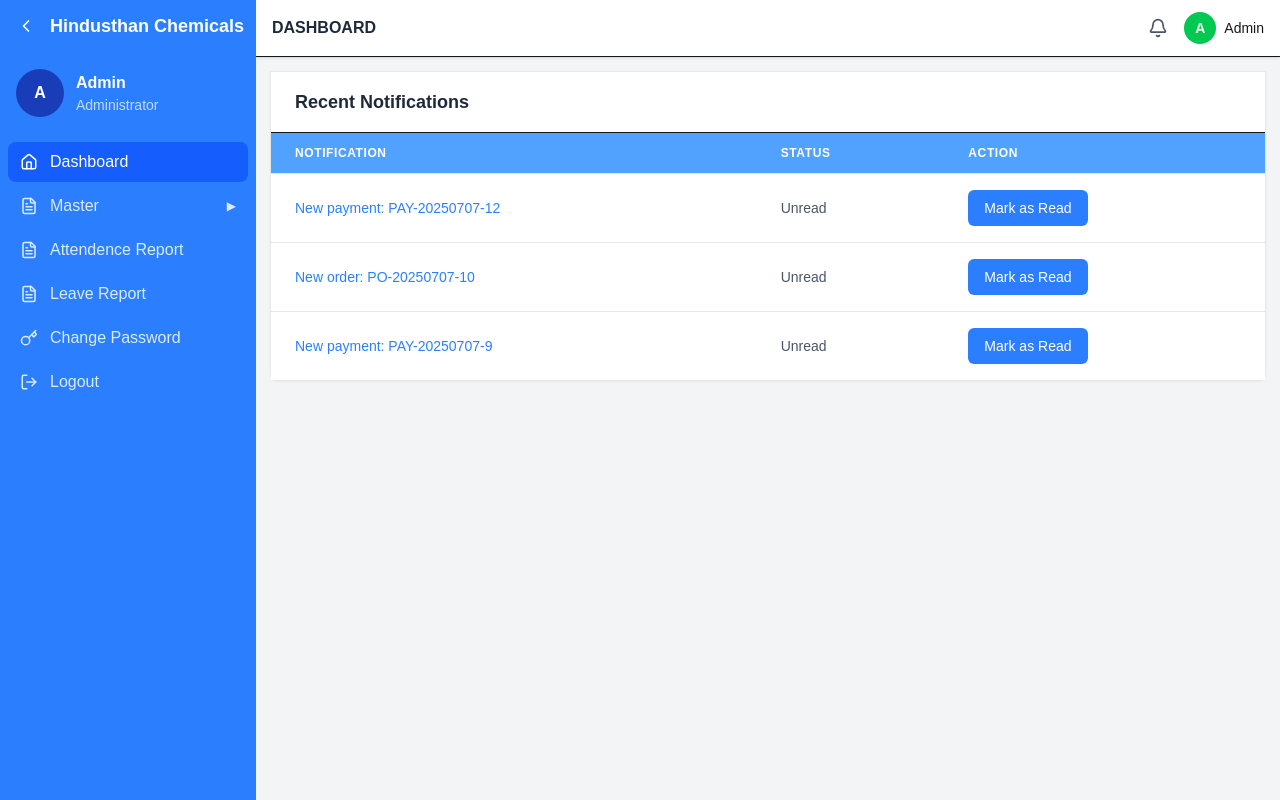
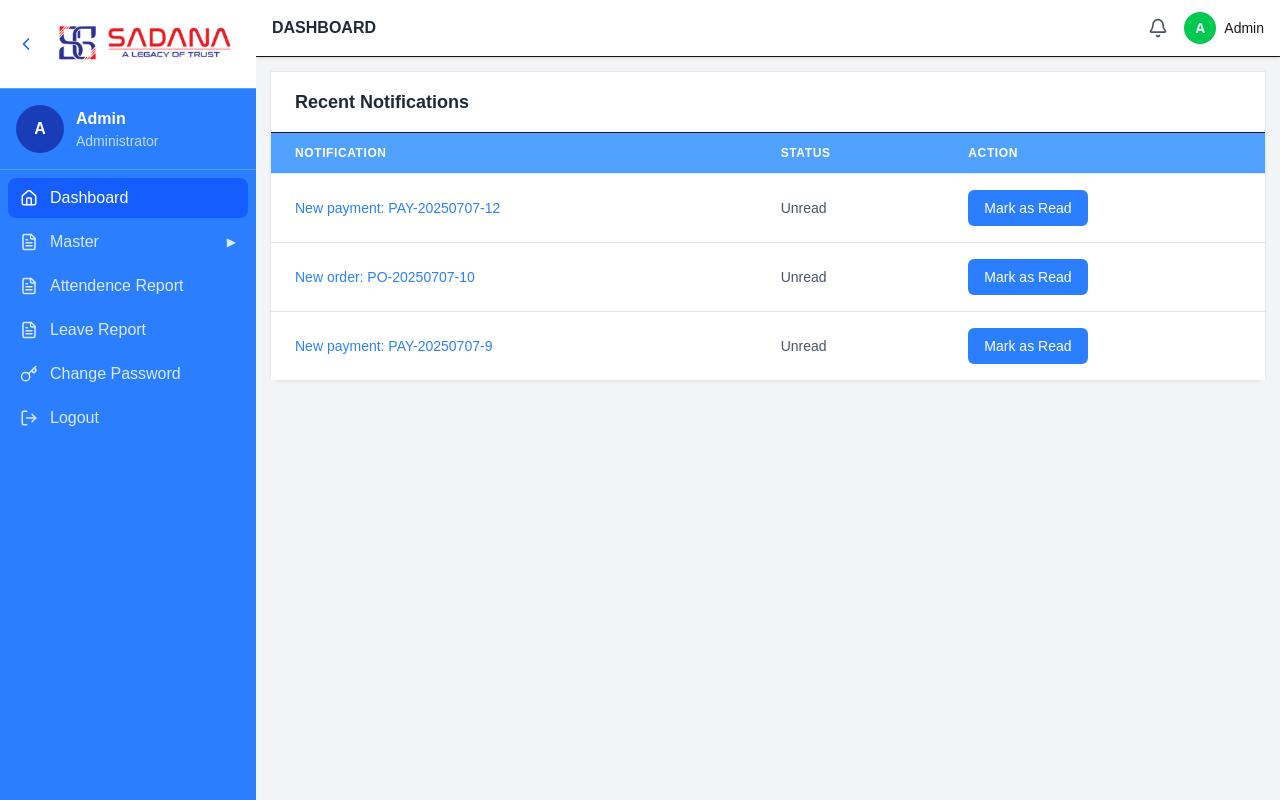
Before and after one commit to Soumyajit1209/proj_skc_1.1, a Next.js app: page / in a window 1280 px wide. Built offline with nearby package versions, Linux system fonts and the light colour scheme.

Commit message:
feat: enhance Sidebar component with logo and improved styling

```diff
--- a/components/Sidebar.jsx
+++ b/components/Sidebar.jsx
@@ -1,6 +1,7 @@
 "use client"
 import React, { useState } from 'react'
 import { Bell, Home, Users, Shield, FileText, CreditCard, LogOut, Menu, X, ChevronLeft, ChevronRight ,Key } from 'lucide-react';
+import Image from 'next/image';
 
 const Sidebar = ({ isOpen, toggleSidebar }) => {
   const [activeItem, setActiveItem] = useState('Dashboard');
@@ -68,62 +69,73 @@ const Sidebar = ({ isOpen, toggleSidebar }) => {
         />
       )}
       {/* Sidebar */}
-      <div className={`fixed left-0 top-0 h-screen ${collapsed ? 'w-16' : 'w-64'} bg-blue-500 transform transition-all duration-300 ease-in-out z-50 overflow-y-auto custom-hide-scrollbar ${
+      <div className={`fixed left-0 top-0 h-screen ${collapsed ? 'w-12 sm:w-16' : 'w-56 sm:w-64'} bg-blue-500 transform transition-all duration-300 ease-in-out z-50 overflow-y-auto custom-hide-scrollbar ${
         isOpen ? 'translate-x-0' : '-translate-x-full'
       } lg:translate-x-0 lg:static lg:z-auto`}>
-        {/* Collapse Button */}
-        <div className="flex items-center justify-between p-3 border-b border-blue-500">
+        {/* Header with Logo */}
+        <div className="flex items-center justify-between p-2 sm:p-3 border-b border-blue-400 bg-white min-h-[60px] sm:min-h-[70px]">
           <button
             onClick={handleCollapse}
-            className="text-white p-1 hover:bg-blue-600 rounded transition-colors"
+            className="text-blue-600 p-1 hover:bg-blue-50 rounded transition-colors flex-shrink-0"
             aria-label={collapsed ? 'Expand sidebar' : 'Collapse sidebar'}
           >
-            {collapsed ? <ChevronRight size={20} /> : <ChevronLeft size={20} />}
+            {collapsed ? <ChevronRight size={16} className="sm:w-5 sm:h-5" /> : <ChevronLeft size={16} className="sm:w-5 sm:h-5" />}
           </button>
           {!collapsed && (
-            <h2 className="text-white font-bold text-lg">Hindusthan Chemicals</h2>
+            <div className="flex-1 flex justify-center px-2">
+              <div className="relative w-full max-w-[200px] h-12 sm:h-14 md:h-16">
+                <Image
+                  src="/logo.png"
+                  alt="SADANA Logo"
+                  fill
+                  className="object-contain"
+                  priority
+                  sizes="(max-width: 640px) 150px, (max-width: 768px) 180px, 200px"
+                />
+              </div>
+            </div>
           )}
           {!collapsed && (
             <button
               onClick={toggleSidebar}
-              className="lg:hidden text-white p-1 hover:bg-blue-500 rounded"
+              className="lg:hidden text-blue-600 p-1 hover:bg-blue-50 rounded flex-shrink-0"
             >
-              <X size={20} />
+              <X size={16} className="sm:w-5 sm:h-5" />
             </button>
           )}
         </div>
 
         {/* User Profile */}
         {!collapsed && (
-          <div className="p-4 border-b border-blue-500">
-            <div className="flex items-center space-x-3">
-              <div className="w-12 h-12 bg-blue-800 rounded-full flex items-center justify-center">
-                <span className="text-white font-bold">A</span>
+          <div className="p-3 sm:p-4 border-b border-blue-400">
+            <div className="flex items-center space-x-2 sm:space-x-3">
+              <div className="w-10 h-10 sm:w-12 sm:h-12 bg-blue-800 rounded-full flex items-center justify-center flex-shrink-0">
+                <span className="text-white font-bold text-sm sm:text-base">A</span>
               </div>
-              <div>
-                <h3 className="text-white font-semibold">Admin</h3>
-                <p className="text-blue-200 text-sm">Administrator</p>
+              <div className="min-w-0 flex-1">
+                <h3 className="text-white font-semibold text-sm sm:text-base truncate">Admin</h3>
+                <p className="text-blue-200 text-xs sm:text-sm truncate">Administrator</p>
               </div>
             </div>
           </div>
         )}
 
         {/* Navigation */}
-        <nav className="p-2">
+        <nav className="p-1 sm:p-2">
           {menuItems.map((item) => (
             <div key={item.label} className="mb-1">
               <button
                 onClick={() => handleItemClick(item)}
-                className={`w-full flex items-center space-x-3 px-3 py-2 rounded-lg text-left transition-colors ${
+                className={`w-full flex items-center space-x-2 sm:space-x-3 px-2 sm:px-3 py-2 rounded-lg text-left transition-colors ${
                   activeItem === item.label
                     ? 'bg-blue-600 text-white'
                     : 'text-blue-100 hover:bg-blue-400'
                 } ${collapsed ? 'justify-center px-0' : ''}`}
               >
-                <item.icon size={18} />
-                {!collapsed && <span className="flex-1">{item.label}</span>}
+                <item.icon size={16} className="sm:w-[18px] sm:h-[18px] flex-shrink-0" />
+                {!collapsed && <span className="flex-1 text-sm sm:text-base truncate">{item.label}</span>}
                 {item.hasSubmenu && !collapsed && (
-                  <span className={`text-xs transition-transform ${
+                  <span className={`text-xs transition-transform flex-shrink-0 ${
                     expandedItem === item.label ? 'rotate-90' : ''
                   }`}>
                     ▶
@@ -132,12 +144,12 @@ const Sidebar = ({ isOpen, toggleSidebar }) => {
               </button>
               {/* Submenu */}
               {item.hasSubmenu && expandedItem === item.label && !collapsed && (
-                <div className="ml-4 mt-1 space-y-1 text-white">
+                <div className="ml-3 sm:ml-4 mt-1 space-y-1 text-white">
                   {item.subItems.map((subItem) => (
                     <button
                       key={subItem}
                       onClick={() => setActiveItem(subItem)}
-                      className={`w-full text-left px-3 py-2 text-sm rounded-lg transition-colors text-white ${
+                      className={`w-full text-left px-2 sm:px-3 py-2 text-xs sm:text-sm rounded-lg transition-colors text-white truncate ${
                         activeItem === subItem
                           ? 'bg-blue-600 text-white'
                           : 'text-blue-200 hover:bg-blue-500 hover:text-white'
```
